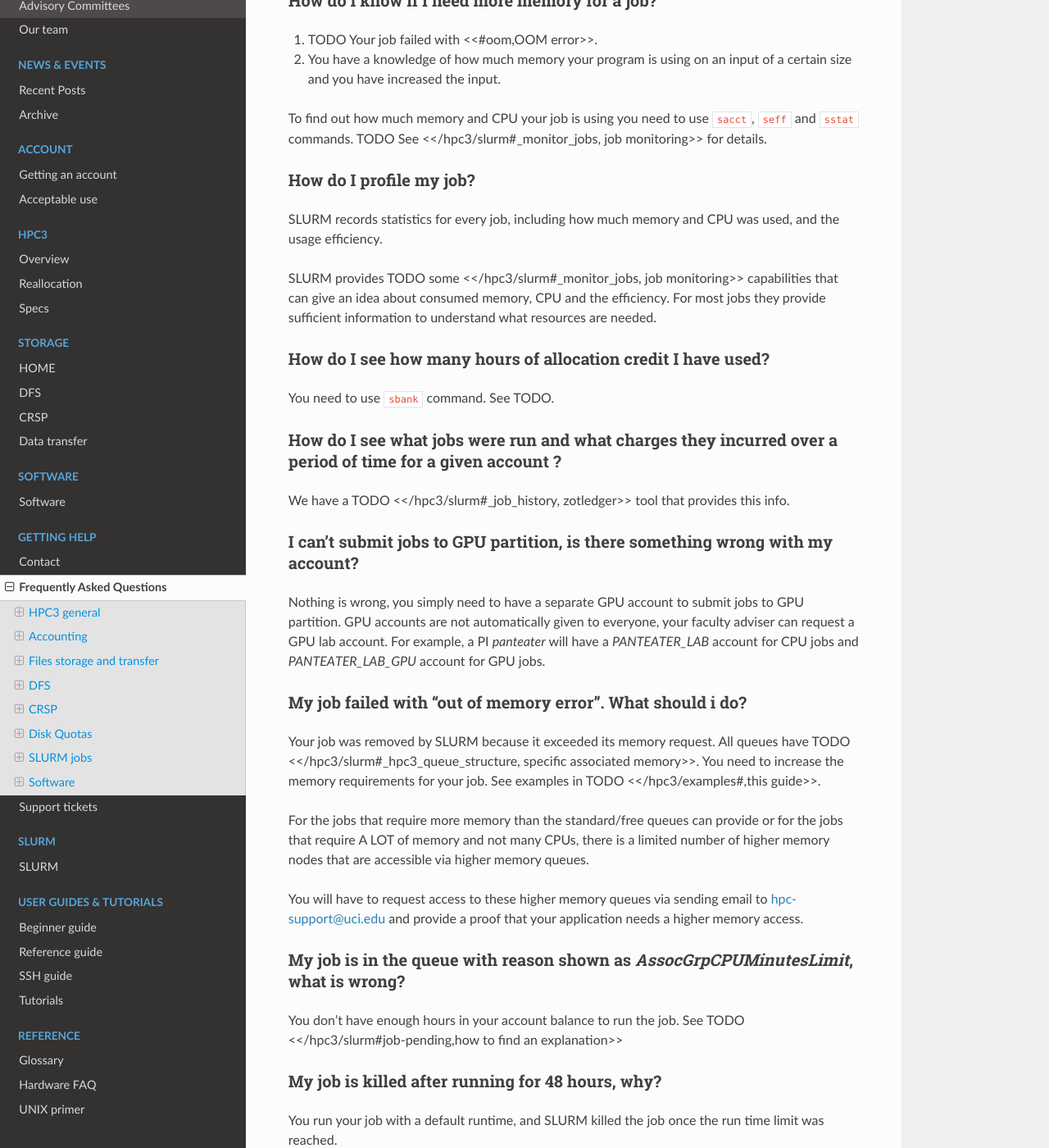
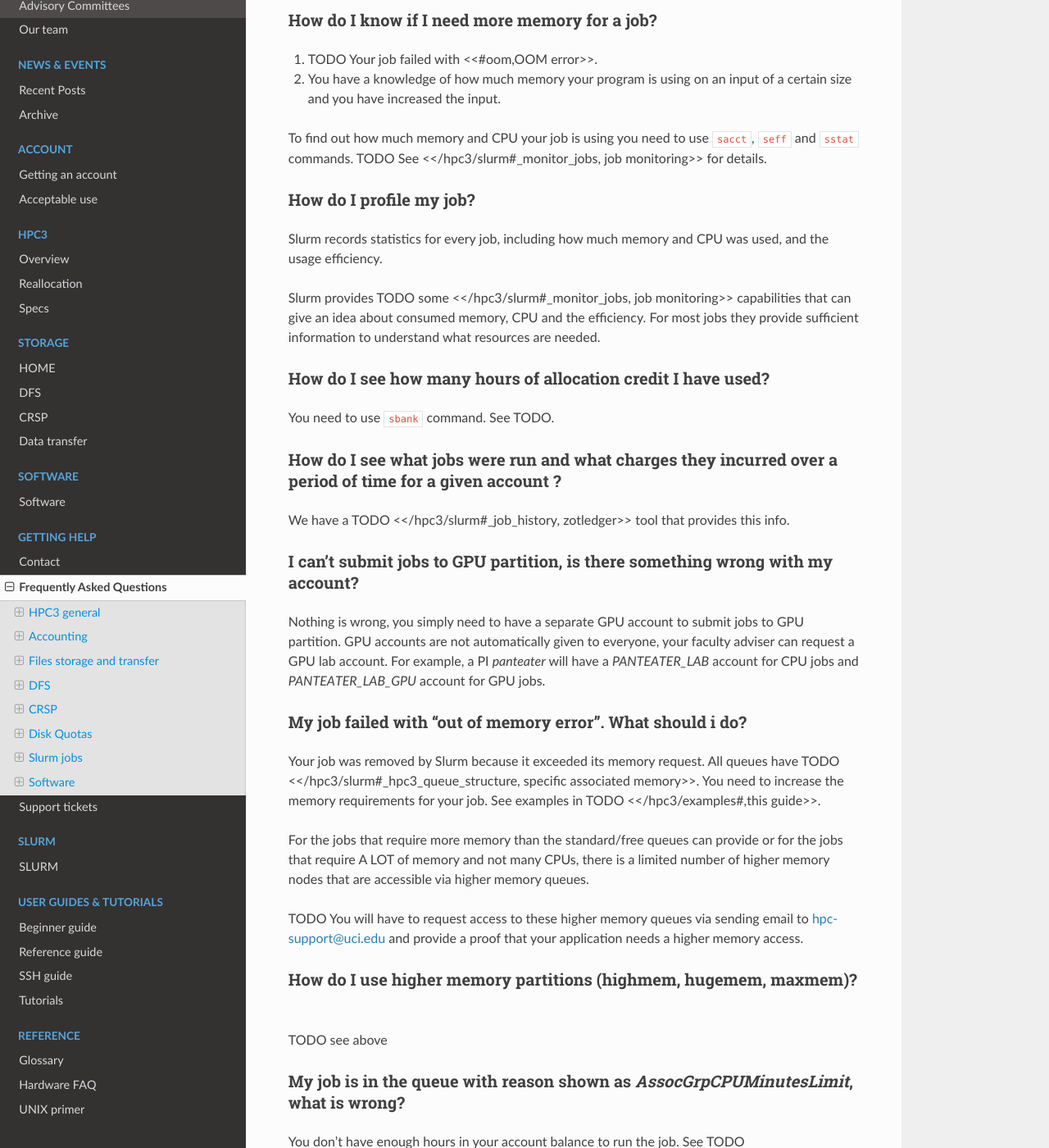
Before and after one commit to RCIC-UCI-Public/website-rcic, a Sphinx documentation site: the page built from docs/source/help/faq.rst, in a window 1280 px wide and 1400 px high, scrolled down 8931 px. Shown: the whole window at 82% size. Built offline with Sphinx 7.4.7 and the Read the Docs theme 2.0.0, drawn with Linux system fonts in a browser that asks for light colours; some of the changed text lies outside the part shown.

Commit message:
do not use all caps for slurm add placeholder for higher memory questions

```diff
--- a/docs/source/help/faq.rst
+++ b/docs/source/help/faq.rst
@@ -85,7 +85,7 @@ Yes. It is clear that substantial community of researchers requires this feature
 How does core-hour accounting impact long-running jobs?
 ~~~~~~~~~~~~~~~~~~~~~~~~~~~~~~~~~~~~~~~~~~~~~~~~~~~~~~~
 
-It really doesn't. SLURM will not  start the job unless there is enough
+It really doesn't. Slurm will not  start the job unless there is enough
 credit to start the job. For example, a job is submitted with a requirements
 of *16 core-weeks* will not start unless an account has  *16 x 24 x 7 = 2688 core hours*.
 
@@ -287,7 +287,7 @@ You need to check your quotas and verify directories permissions.
 See :ref:`dfs quotas` for instructions on checking quotas and
 :ref:`data transfer` for tips on data transfers.
 
-I am running a SLURM job and am getting the “Disk quota exceeded” error on /dfsX/labY?
+I am running a Slurm job and am getting the “Disk quota exceeded” error on /dfsX/labY?
 ~~~~~~~~~~~~~~~~~~~~~~~~~~~~~~~~~~~~~~~~~~~~~~~~~~~~~~~~~~~~~~~~~~~~~~~~~~~~~~~~~~~~~~
 
 This is group writable area, all users who write in this area contribute to
@@ -295,7 +295,7 @@ the quota and the quota is sum total of all written files. Even if your
 job output small files, others may have filled it.
 You need to check your :ref:`dfs quotas` for the specific DFS filesystem.
 
-:bluelight:`SLURM jobs`
+:bluelight:`Slurm jobs`
 -----------------------
 
 Why should I request an interactive shell and how do I do this?
@@ -308,7 +308,7 @@ transfers. The interactive shells are simply processes that run on compute nodes
 of the cluster.
 TODO See how to request an <</hpc3/slurm#_interactive_job, interactive shell>>.
 
-How do I submit a job to the SLURM queue and see its status?
+How do I submit a job to the Slurm queue and see its status?
 ~~~~~~~~~~~~~~~~~~~~~~~~~~~~~~~~~~~~~~~~~~~~~~~~~~~~~~~~~~~~~
 
 TODO
@@ -338,11 +338,11 @@ If not specified, a default account is charged (exception is free queues).
 
 TODO
 To specify a PI's account one need to use a [tt]*-A* slurm directive either on
-a command line when asking fort an interactive shell or in a SLURM batch
+a command line when asking fort an interactive shell or in a Slurm batch
 job. See <</hpc3/slurm#_interactive_job, interactive shell>> and
 <</hpc3/examples#, batch examples>> for details.
 
-How do I buy more SLURM time?
+How do I buy more Slurm time?
 ~~~~~~~~~~~~~~~~~~~~~~~~~~~~~
 
 A basic allocation is explained in :ref:`allocations` the <</hpc3/hpc3-reference#, reference guide>>.
@@ -353,7 +353,7 @@ How do I ask for more cores for my job?
 ~~~~~~~~~~~~~~~~~~~~~~~~~~~~~~~~~~~~~~~
 
 You need to specify options ``--ntasks`` or ``--cpus-per-task`` in your
-job submission. See TODO <</hpc3/slurm#, SLURM guide>> for examples.
+job submission. See TODO <</hpc3/slurm#, Slurm guide>> for examples.
 
 
 If I ask for X cores does my job run X times faster?
@@ -388,10 +388,10 @@ TODO See <</hpc3/slurm#_monitor_jobs, job monitoring>> for details.
 How do I profile my job?
 ~~~~~~~~~~~~~~~~~~~~~~~~
 
-SLURM records statistics for every job, including how much memory
+Slurm records statistics for every job, including how much memory
 and CPU was used, and the usage efficiency.
 
-SLURM provides TODO some <</hpc3/slurm#_monitor_jobs, job monitoring>> capabilities
+Slurm provides TODO some <</hpc3/slurm#_monitor_jobs, job monitoring>> capabilities
 that can give an idea about consumed memory, CPU and the efficiency. For most
 jobs they provide sufficient information to understand what resources are needed.
 
@@ -417,7 +417,7 @@ GPU jobs.
 My job failed with "out of memory error". What should i do?
 ~~~~~~~~~~~~~~~~~~~~~~~~~~~~~~~~~~~~~~~~~~~~~~~~~~~~~~~~~~~
 
-Your job was removed by SLURM because it exceeded its memory request.
+Your job was removed by Slurm because it exceeded its memory request.
 All queues have TODO <</hpc3/slurm#_hpc3_queue_structure, specific associated memory>>.
 You need to increase the memory requirements for your job. See examples in
 TODO <</hpc3/examples#,this guide>>.
@@ -427,9 +427,14 @@ standard/free queues can provide or for the jobs that require A LOT of memory
 and not many CPUs, there is a limited number of higher memory nodes that are
 accessible via higher memory queues.
 
+TODO
 You will have to request access to these higher memory queues
 via sending email to hpc-support@uci.edu and provide a proof
 that your application needs a higher memory access.
+
+How do I use higher memory partitions (highmem, hugemem, maxmem)?
+~~~~~~~~~~~~~~~~~~~~~~~~~~~~~~~~~~~~~~~~~~~~~~~~~~~~~~~~~~~~~~~~~
+TODO see above
 
 My job is in the queue with reason shown as *AssocGrpCPUMinutesLimit*, what is wrong?
 ~~~~~~~~~~~~~~~~~~~~~~~~~~~~~~~~~~~~~~~~~~~~~~~~~~~~~~~~~~~~~~~~~~~~~~~~~~~~~~~~~~~~~
@@ -441,7 +446,7 @@ TODO <</hpc3/slurm#job-pending,how to find an explanation>>
 My job is killed after running for 48 hours, why?
 ~~~~~~~~~~~~~~~~~~~~~~~~~~~~~~~~~~~~~~~~~~~~~~~~~
 
-You run your job with a default runtime, and SLURM killed the job once the run
+You run your job with a default runtime, and Slurm killed the job once the run
 time limit was reached.
 
 All queues have specific default and max TODO <</hpc3/slurm#_hpc3_queue_structure,
```
